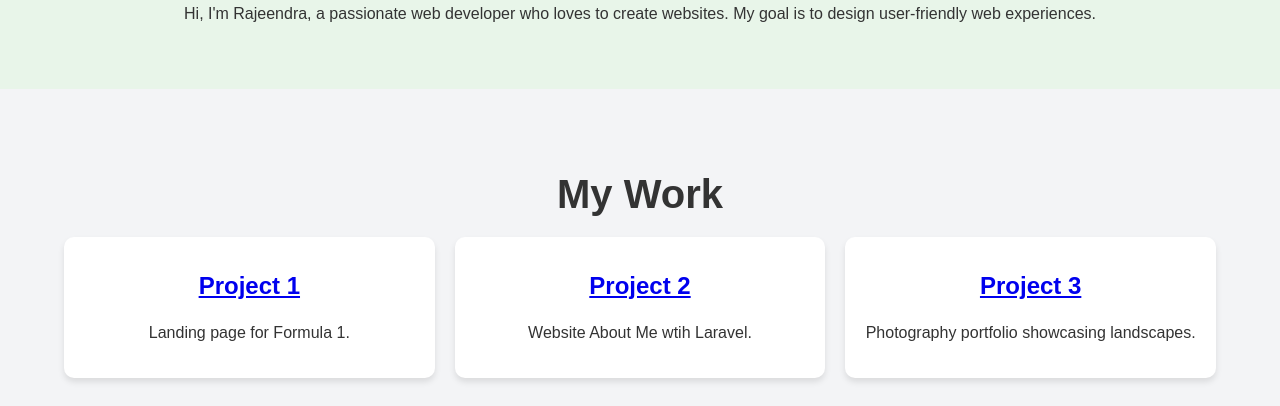
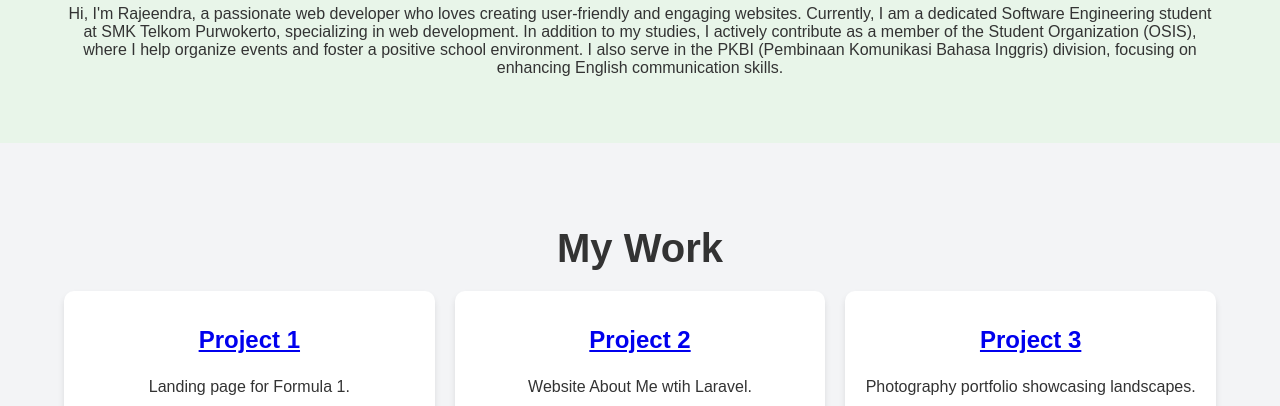
Before and after one commit to MrSakarepMu/portofolioryo, a plain HTML site: page index.html in a window 1280 px wide. Shown: the part 694-1100 px from the top of the page. Drawn offline with Linux system fonts and the light colour scheme.

Commit message:
Update index.html

```diff
--- a/index.html
+++ b/index.html
@@ -20,8 +20,11 @@
         <div class="container">
             <h2>About Me</h2>
             <p>
-                Hi, I'm Rajeendra, a passionate web developer who loves to create websites.
-                My goal is to design user-friendly web experiences.
+            Hi, I'm Rajeendra, a passionate web developer who loves creating user-friendly and engaging websites.
+Currently, I am a dedicated Software Engineering student at SMK Telkom Purwokerto, specializing in web development.
+In addition to my studies, I actively contribute as a member of the Student Organization (OSIS), where I help organize
+                events and foster a positive school environment. I also serve in the PKBI (Pembinaan Komunikasi Bahasa Inggris) division,
+                focusing on enhancing English communication skills.
             </p>
         </div>
     </section>
```
